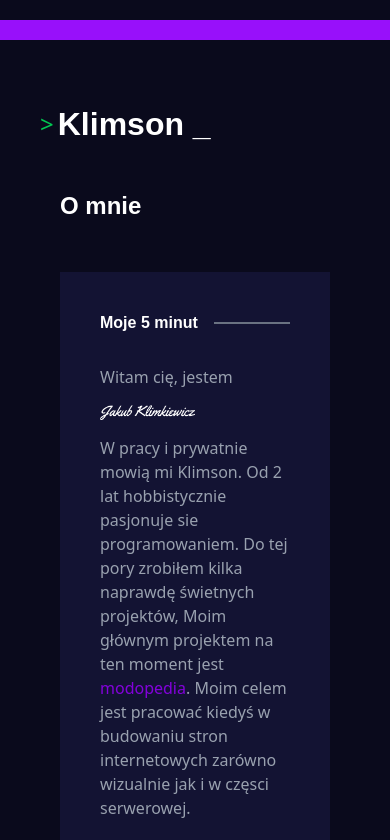
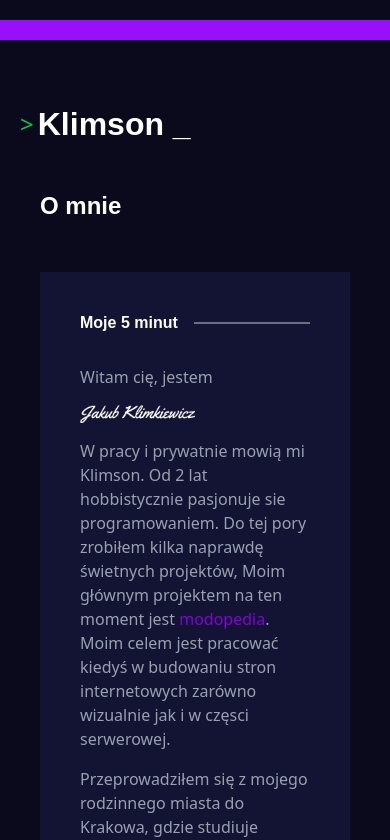
Before and after one commit to fairdev2003/portfolio-app, a SvelteKit app: page /about-me in a window 390 px wide. Shown: the top 840 px of the page. Built offline with nearby package versions, Linux system fonts and the light colour scheme.

Commit message:
Lowered margin X to 5

```diff
--- a/src/components/TechnologyStackItem.svelte
+++ b/src/components/TechnologyStackItem.svelte
@@ -7,7 +7,7 @@
 
 
 
-	<div class="absolute flex justify-center z-100 left-1/2 -translate-x-1/2 bottom-full mt-2 p-2 text-sm text-white bg-[#131333] rounded-lg shadow-lg opacity-0 transition-opacity duration-300 group-hover:opacity-100">
+	<div class="absolute hidden justify-center z-100 left-1/2 -translate-x-1/2 bottom-full mt-2 p-2 text-sm text-white bg-[#131333] rounded-lg shadow-lg opacity-0 transition-opacity duration-300 group-hover:flex group-hover:opacity-100">
 		{stack_name}
 	</div>
 
--- a/src/routes/+layout.svelte
+++ b/src/routes/+layout.svelte
@@ -11,7 +11,7 @@
 
 	</div>
 
-	<div class="max-w-6xl mx-auto py-10 px-10">
+	<div class="max-w-6xl mx-auto py-10 lg:px-10 px-5">
 
 	<header class="flex pb-10 items-center gap-1 select-none">
 		<span class="text-green-500 text-2xl">{">"}</span><h1>Klimson <span class="code">_</span></h1>
```
